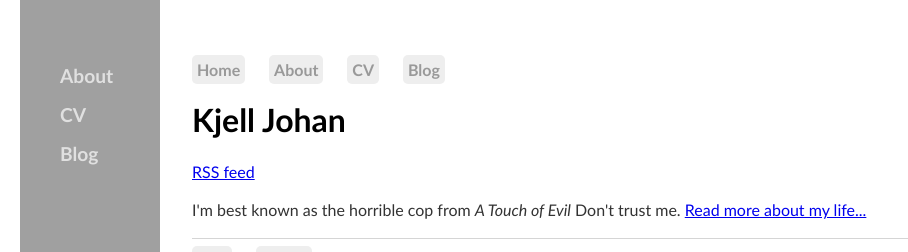
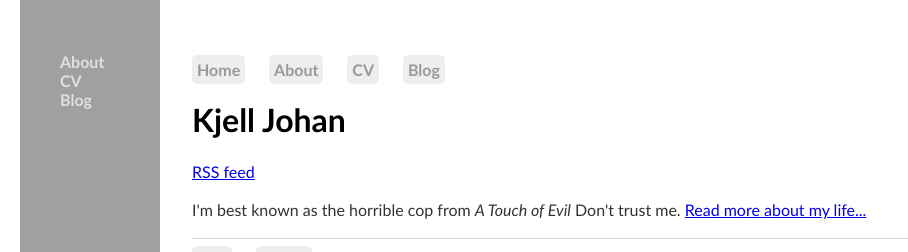
Before and after one commit to kjelljs/kjelljs.github.io, a Jekyll site: the page built from index.html, in a window 1280 px wide. Shown: the top 252 px of the page, without its empty margins (0-908 px from the left). Built offline with Jekyll 4.4.1, drawn with Linux system fonts in a browser that asks for light colours.

Commit message:
Update main.css

```diff
--- a/css/main.css
+++ b/css/main.css
@@ -29,7 +29,7 @@ sidenav {
   left: 0;
   background-color: #a0a0a0;
   overflow-x: hidden;
-  padding-top: 40px;
+  padding-top: 36px;
   font-family: Optima, Candara, Calibri, Arial, sans-serif;
   font-weight: bold;
 }
@@ -39,9 +39,9 @@ sidenav ul {
 }
 
 sidenav a {
-  padding: 8px 20px 8px 0px;
+  /*padding: 8px 20px 8px 0px;*/
   text-decoration: none;
-  font-size: 1.2em;
+  font-size: 1em;
   color: #e0e0e0;
   display: block;
 }
@@ -55,7 +55,7 @@ nav a, footer a {
     color: #999;
 }
 nav a:hover, footer a:hover {
-    text-decoration: underline;
+    color: #404040;
 }
 h1 {
     font-size: 2em;
```
